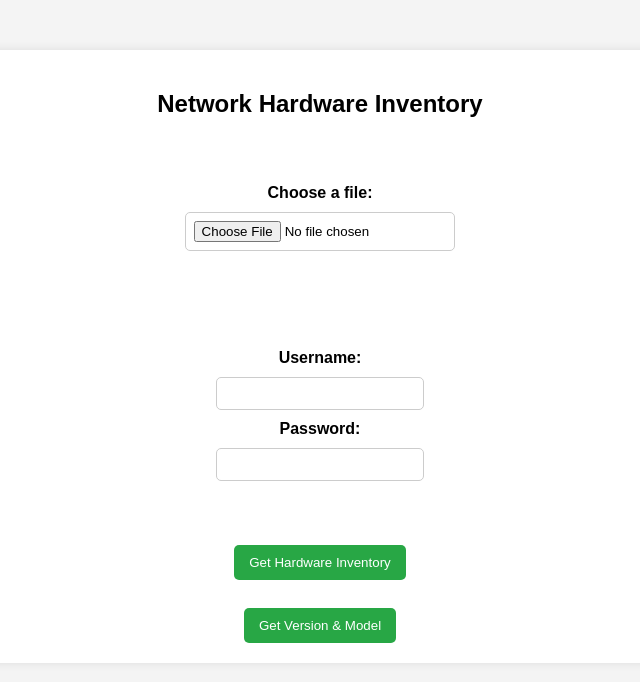
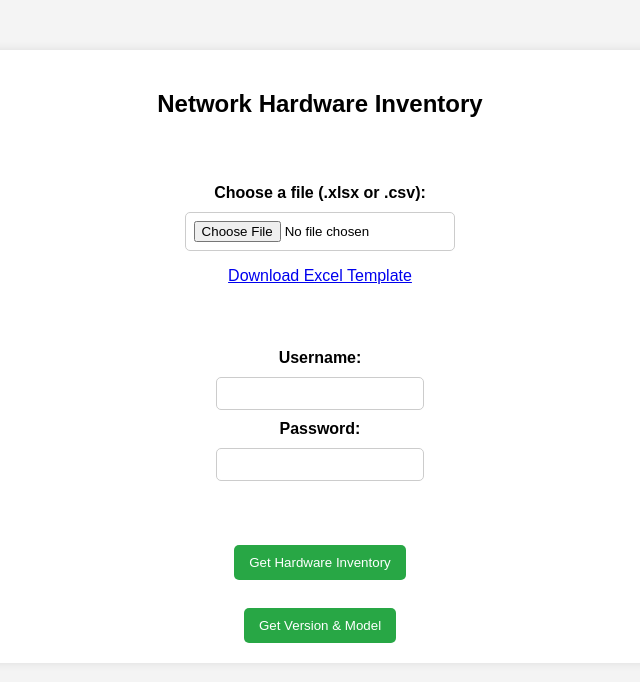
Before and after one commit to EhabAOmar/Network_Inventory, a FastAPI app: page / in a window 1280 px wide. Shown: the top 682 px of the page, without its empty margins (320-960 px from the left). Run offline with FastAPI, Linux system fonts and the light colour scheme.

Commit message:
Optimizing

```diff
--- a/Main.py
+++ b/Main.py
@@ -7,7 +7,7 @@ from fastapi.templating import Jinja2Templates
 from fastapi import FastAPI, File, UploadFile,HTTPException
 from fastapi.responses import HTMLResponse, FileResponse
 from utils import network_inventory
-
+from datetime import datetime
 
 
 app = FastAPI()
@@ -38,22 +38,28 @@ async def process_form(
     file: UploadFile = File(...)
 ):
     file_location = os.path.join(UPLOAD_DIR, file.filename)
-    if not file.filename.endswith(".csv"):
-        raise HTTPException(status_code=400, detail="Only CSV files are allowed!")
+    if (not file.filename.endswith(".csv") and not file.filename.endswith(".xlsx")):
+        raise HTTPException(status_code=400, detail="Only CSV & XLSX files are allowed!")
 
     # Save the file under "uploads" folder
     with open(file_location, "wb") as buffer:
         shutil.copyfileobj(file.file, buffer)
 
-    # Extracting the data from the .CSV file
-    with open(file_location) as devices_list:
-        lines = devices_list.readlines()
+    if file.filename.endswith(".csv"):
+        # Extracting the data from the .CSV file
+        with open(file_location) as devices_list:
+            lines = devices_list.readlines()
 
-    # getting a dictionary contains the devices list in (IP-address:vendor) format
-    try:
-        devices = {line.split(",")[0].strip():line.split(",")[1].strip() for line in lines}
-    except:
-        raise HTTPException(status_code=500, detail="File Format Error --- Please be sure to write the format <ip-address>,<vendor> in the .csv file ---")
+        # getting a dictionary contains the devices list in (IP-address:vendor) format
+        try:
+            devices = {line.split(",")[0].strip():line.split(",")[1].strip() for line in lines}
+        except:
+            raise HTTPException(status_code=500, detail="File Format Error --- Please be sure to write the format <ip-address>,<vendor> in the .csv file ---")
+
+    else:
+        pd_read = pd.read_excel(file_location, header=None).to_dict()
+        devices = {pd_read[0][i]:pd_read[1][i] for i in pd_read.keys()}
+
     # Searching the devices for the keyword(s)
     global data
     data = network_inventory(username,password,devices,action)
@@ -113,13 +119,26 @@ async def download_excel(table_type: str):
     # Convert dictionary to DataFrame
     df = pd.DataFrame(sheet)
 
+    # Get the current date to tag it to the output file
+    date = datetime.today().strftime("%d-%m-%Y")
+
     # Save DataFrame to an Excel file
-    file_path = f"{table_type}_data.xlsx"
+    file_path = f"{table_type}_data_{date}.xlsx"
     df.to_excel(file_path, index=False)
 
     # Serve the file for download
     return FileResponse(file_path, filename=file_path, media_type="application/vnd.openxmlformats-officedocument.spreadsheetml.sheet")
 
+
+TEMPLATE_PATH = "templates/template.xlsx"
+
+@app.get("/download-template")
+async def download_template():
+    if os.path.exists(TEMPLATE_PATH):
+        return FileResponse(TEMPLATE_PATH, filename="template.xlsx", media_type="application/vnd.openxmlformats-officedocument.spreadsheetml.sheet")
+    return {"error": "File not found"}
+
+
 # Run the server
 if __name__ == "__main__":
     import uvicorn
--- a/templates/form.html
+++ b/templates/form.html
@@ -35,20 +35,21 @@
         <h2>Network Hardware Inventory</h2>
         <form action="/inventory/" method="post" enctype="multipart/form-data" onsubmit="showLoading()">
             <br><br>
-            <label for="file">Choose a file:</label>
-            <input type="file" name="file" id="fileInput" accept=".csv" required>
+            <label for="file">Choose a file (.xlsx or .csv):</label>
+            <input type="file" name="file" id="fileInput" accept=".csv,.xlsx" required>
             <p id="error" style="color: red;"></p>
             <script>
             document.getElementById("fileInput").addEventListener("change", function() {
                 let file = this.files[0];
-                if (file && !file.name.endsWith(".csv")) {
-                    document.getElementById("error").textContent = "Only CSV files are allowed!";
+                if (file && (!file.name.endsWith(".csv") && !file.name.endsWith(".xlsx"))) {
+                    document.getElementById("error").textContent = "Only .xlsx or .csv files are allowed!";
                     this.value = "";  // Clear input
                 } else {
                     document.getElementById("error").textContent = "";
                 }
             });
             </script>
+            <a href="/download-template" download="template.xlsx">Download Excel Template</a>
             <br><br>
             <br><br>
             <label for="username"> Username:</label>
```
Also changed, not shown: 1 other file.
